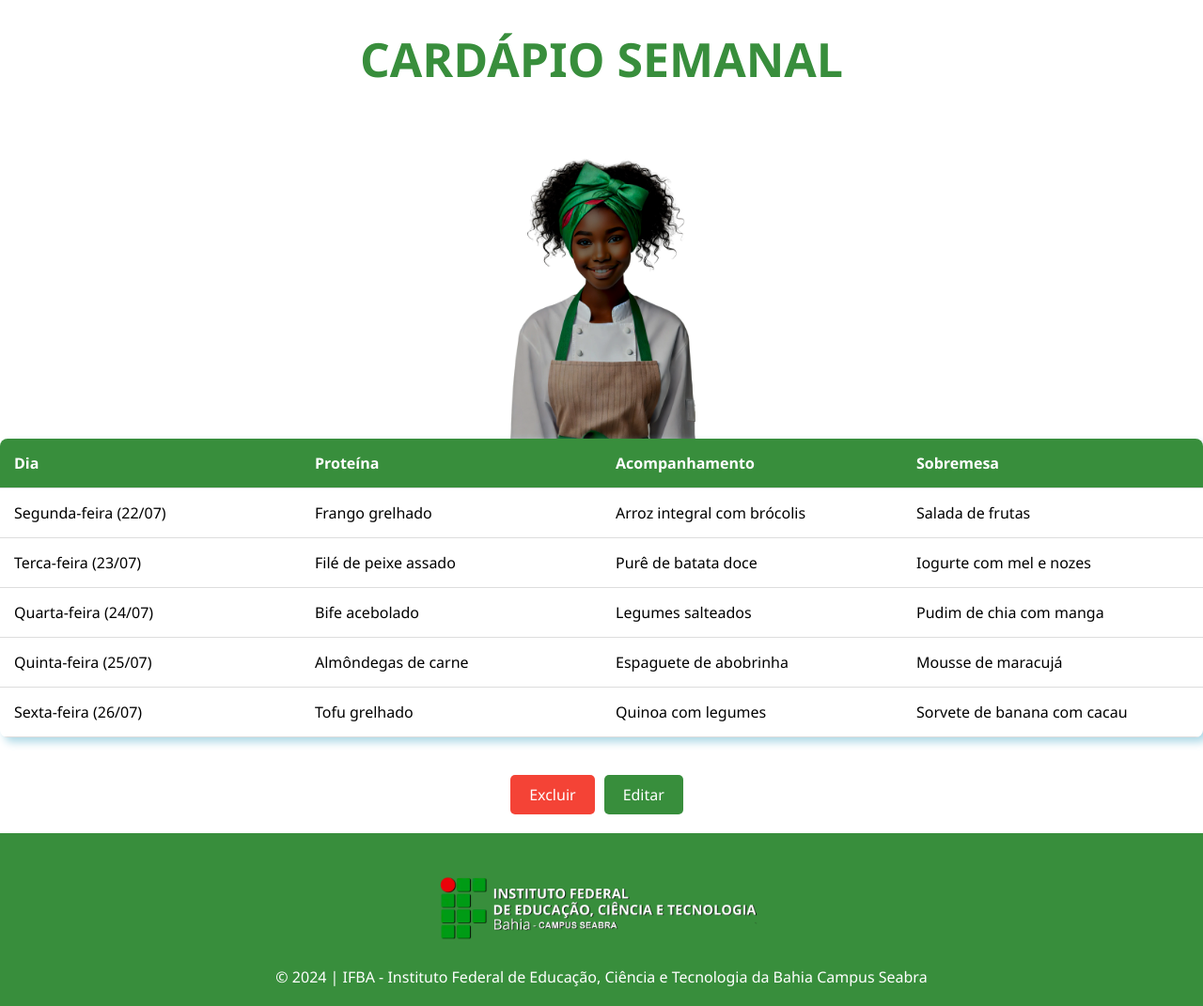
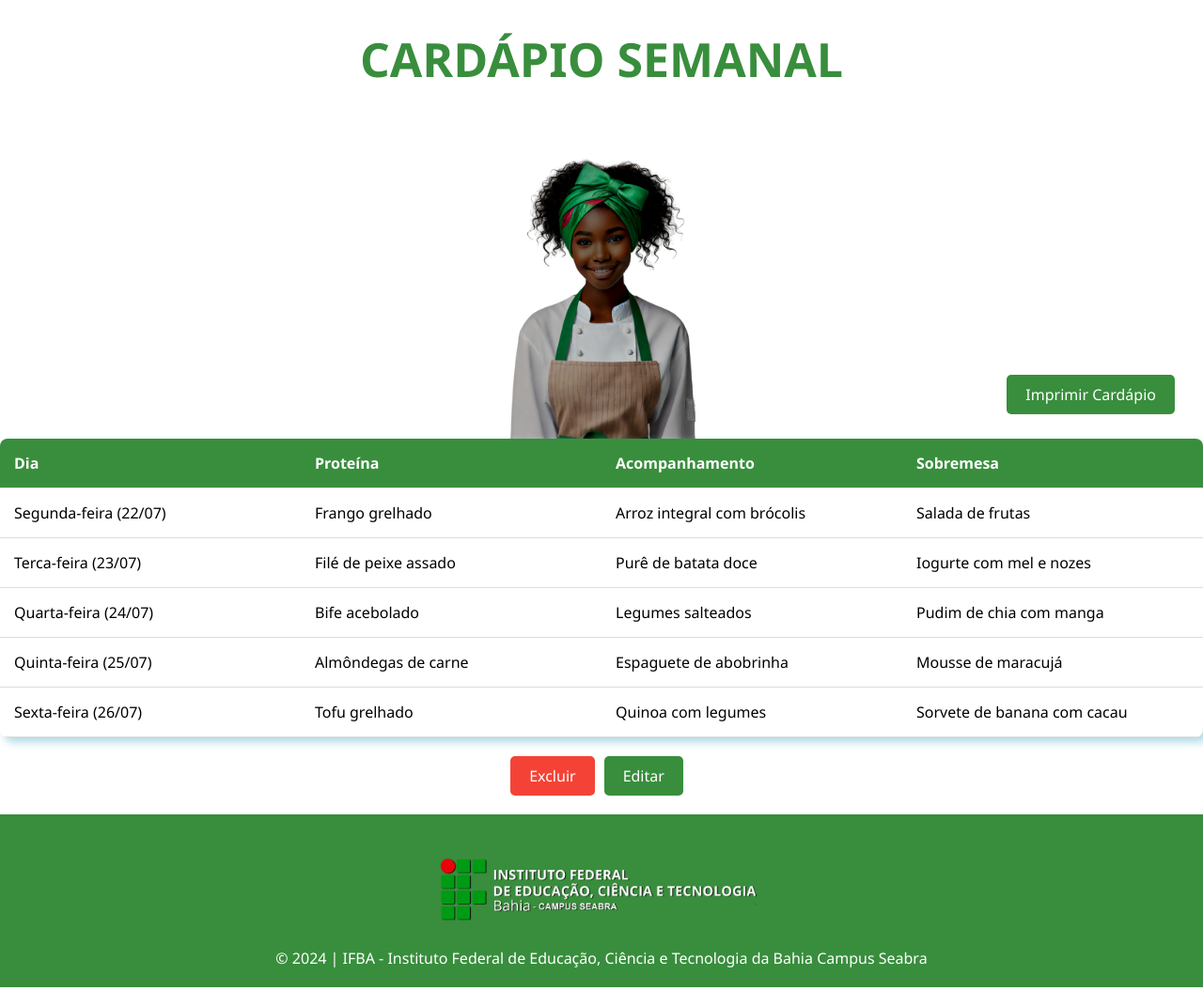
Before and after one commit to lordvitor11/carteirinha-IFBA, a PHP site: page /View/cardapio.php in a window 1280 px wide. Shown: the part 430-1501 px from the top of the page at 94% size. Run offline with PHP 8.4, Linux system fonts and the light colour scheme; the visitor is signed in with stand-in values (Sample User, id 1); data comes from the database, SQL or seed files in the repository.

Commit message:
imprimir cardapio

```diff
--- a/View/cardapio.php
+++ b/View/cardapio.php
@@ -149,6 +149,7 @@
                 echo "<div class='button-group'>";
                 echo "<button class='button-excluir' onclick='cardapio_popup()'>Excluir</button>";
                 echo "<a href='cardapio-alterar.php'><button class='button-editar'>Editar</button></a>";
+                echo "<button class='button-imprimir' onclick='window.print()'>Imprimir Cardápio</button>";
                 echo "</div>";
                 echo "</div>";
             } else if ($_SESSION['category'] === "adm" && $cardapio[0]['dia'] === '') {
--- a/View/css/cardapio.css
+++ b/View/css/cardapio.css
@@ -14,12 +14,13 @@ img {
 .container {
     display: flex;
     flex-direction: column;
-    justify-content: center;
+    justify-content: flex-start;
     align-items: center;
     width: 100%;
     margin: 0 auto;
     padding-bottom: 20px;
     box-sizing: border-box;
+    position: relative; /* Necessário para que o botão seja posicionado dentro da tabela */
 }
 
 .titulo {
@@ -79,72 +82,56 @@ h1 {
     text-align: center;
 }
 
-.button {
+/* Botões gerais */
+.button-imprimir {
     background-color: #388E3C;
-    color: white;
-    border: none;
-    padding: 10px 20px;
-    text-align: center;
-    text-decoration: none;
-    display: inline-block;
-    font-size: 16px;
-    cursor: pointer;
-    border-radius: 5px;
-    transition: background-color 0.3s;
-    margin-right: 10px; /* Espaço entre os botões */
-}
-
-.button:hover {
-    background-color: #2c6f2d;
-}
-
-.button-excluir {
-    background-color: #f44336;
     color: white;
     border: none;
     padding: 10px 20px;
     font-size: 16px;
     cursor: pointer;
     border-radius: 5px;
-    margin-right: 10px; /* Espaço entre os botões */
+    transition: background-color 0.3s;
+    position: absolute; /* Para posicionamento relativo ao contêiner da tabela */
+    top: 400px; /* Ajusta o botão para uma posição mais próxima da tabela */
+    right: 30px; /* Alinha o botão à direita da tabela */
+    z-index: 10; /* Garante que o botão fique acima da tabela */
 }
 
-.button-excluir:hover {
-    background-color: #d32f2f;
+.button-imprimir:hover {
+    background-color: #2c6f2d;
 }
 
+/* Botão Editar */
 .button-editar {
-    background-color: #388E3C; /* Cor verde para o botão editar */
+    background-color: #388E3C; /* Cor verde original */
     color: white;
     border: none;
     padding: 10px 20px;
     font-size: 16px;
     cursor: pointer;
     border-radius: 5px;
-    margin-right: 10px; /* Espaço entre os botões */
+    margin-right: 10px;
 }
 
 .button-editar:hover {
     background-color: #2c6f2d;
 }
 
-.separador {
-    display: flex;
-    flex-direction: column;
-    justify-content: center;
-    align-items: center;
-    width: 100%;
-    margin-top: 20px;
+/* Botão Excluir */
+.button-excluir {
+    background-color: #f44336; /* Cor vermelha original */
+    color: white;
+    border: none;
+    padding: 10px 20px;
+    font-size: 16px;
+    cursor: pointer;
+    border-radius: 5px;
+    margin-right: 10px;
 }
 
-.null {
-    font-size: 20px;
-    color: #9e9e9e;
-}
-
-.horario-limite {
-    font-size: 18px;
-    color: #f44336;
+.button-excluir:hover {
+    background-color: #d32f2f;
 }
 
 /* Responsividade para dispositivos com largura de até 768px */
```
Also changed, not shown: other parts of View/css/cardapio.css (+24 -8 lines).
